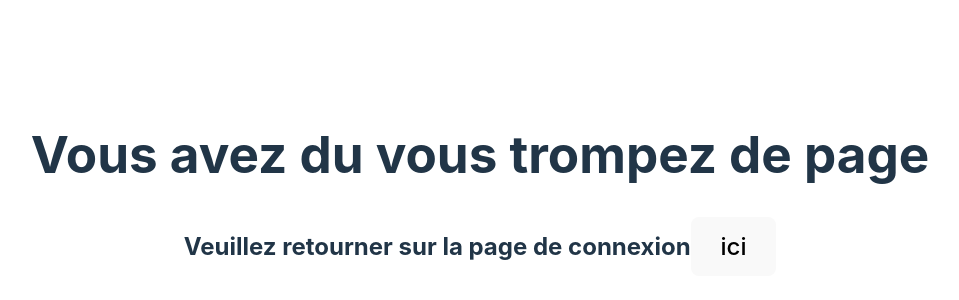
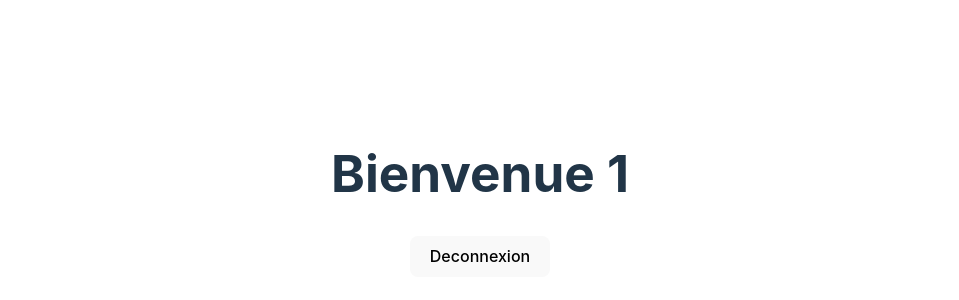
Before and after one commit to NikotoKoto/crazy-burger, a React (Vite) app: page /order/1 in a window 1280 px wide. Shown: the part 206-506 px from the top of the page, without its empty margins (160-1119 px from the left). Built offline with nearby package versions, Linux system fonts and the light colour scheme.

Commit message:
✨ F02: LOGIN > Add redirection

```diff
--- a/src/App.jsx
+++ b/src/App.jsx
@@ -13,7 +13,7 @@ function App() {
   return (
  <Routes>
   <Route path='/' element={<LoginPage/>}/>
-  <Route path='/order' element={<OrderPage/>}/>
+  <Route path='/order/:username' element={<OrderPage/>}/>
   <Route path='/*' element={<ErrorPage/>}/>
  </Routes>)
 }
--- a/src/components/pages/login/loginForm.jsx
+++ b/src/components/pages/login/loginForm.jsx
@@ -1,28 +1,35 @@
 import React, { useState } from 'react'
-import { Link } from 'react-router-dom';
+import { useNavigate } from 'react-router-dom';
 
 export default function loginForm() {
       //state
-  const [inputValue, setInputValue] = useState("");
+      const navigate = useNavigate()
+  const [username, setUsername] = useState("");
   //comportements
   const handleChange = (event) => {
-    setInputValue(event.target.value);
+    setUsername(event.target.value);
   };
+
+  const handleSubmit = (event) =>{
+    event.preventDefault()
+    setUsername('')
+    navigate(`/order/${username}`)
+  }
 
   return (
     <div>
     <h1>Bievenue chez nous !</h1>
     <br />
     <h2>Conectez-vous</h2>
-    <form action="submit">
+    <form action="submit" onSubmit={handleSubmit}>
       <input
-        value={inputValue}
+        value={username}
         onChange={handleChange}
         type="text"
         placeholder="Entrez votre prenom"
         required
       ></input>
-      <Link to="/order"><button>Acceder à votre espace</button></Link>
+      <button>Acceder à votre espace</button>
     </form>
   </div>
   )
--- a/src/components/pages/order/orderPage.jsx
+++ b/src/components/pages/order/orderPage.jsx
@@ -1,15 +1,16 @@
 import React from 'react'
-import { Link } from 'react-router-dom'
+import { Link, useParams } from 'react-router-dom'
 
 export default function orderPage() {
     //state
+    const {username} = useParams()
 
     //comportement
 
     //render
   return (
     <div>
-        <h1>Bienvenue toto</h1>
+        <h1>Bienvenue {username}</h1>
         <Link to="/"><button>Deconnexion</button></Link>
     </div>
   )
```
